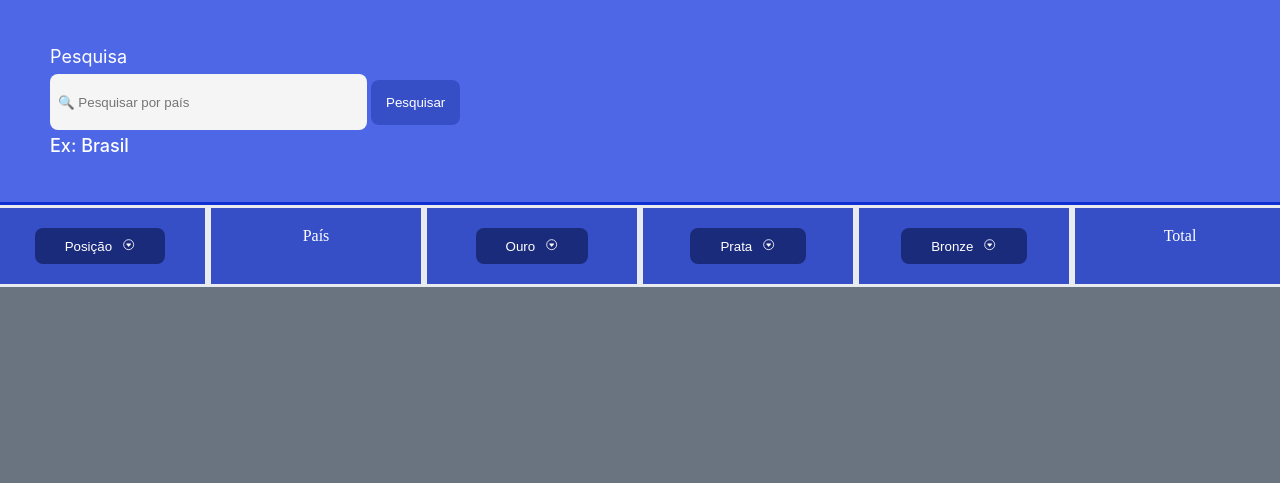
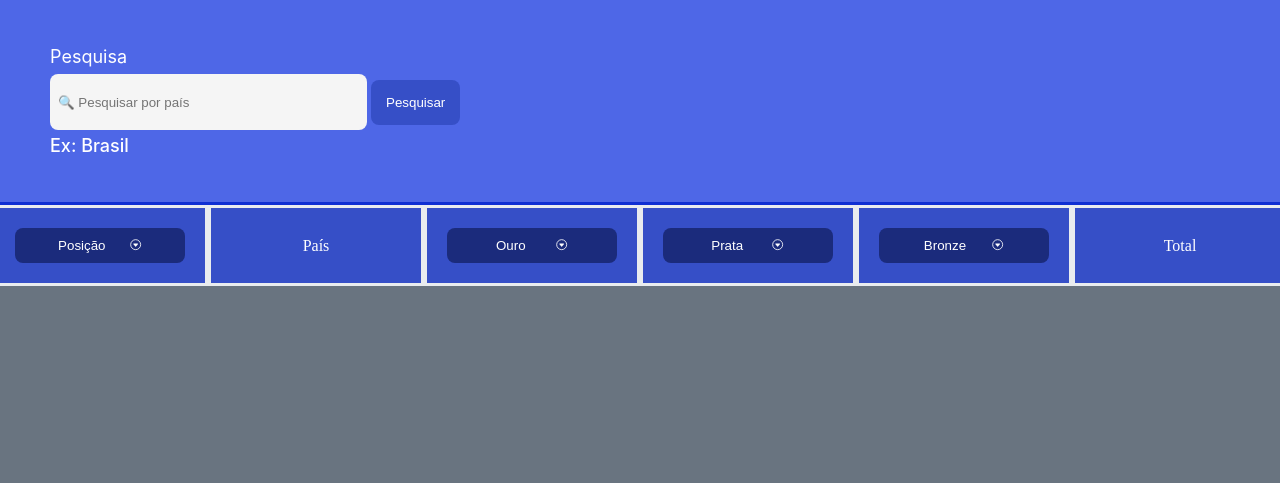
Before and after one commit to rich-dacan/Olympic_Medal_Table, a plain HTML site: page index.html in a window 1280 px wide. Shown: the part 77-560 px from the top of the page. Drawn offline with nearby package versions, Linux system fonts and the light colour scheme; no server answers.

Commit message:
style :gem: add new favicon; styles adjustments in t-header and footer

```diff
--- a/index.html
+++ b/index.html
@@ -8,7 +8,7 @@
     <link rel="stylesheet" href="src/css/style.css" />
     <link
       rel="shortcut icon"
-      href="https://kenzie.com.br/v2/assets/kenzie-icon.jpeg"
+      href="./src/img/medalha-de-ouro.png"
       type="image/x-icon"
     />
     <script
@@ -50,7 +50,7 @@
           </button>
         </th>
 
-        <th>País</th>
+        <th class="no__button">País</th>
 
         <th>
           <button class="btn__order" id="btn__gold">
@@ -79,7 +79,7 @@
           </button>
         </th>
 
-        <th>Total</th>
+        <th class="no__button">Total</th>
       </table>
     </main>
     <footer>
--- a/src/css/style.css
+++ b/src/css/style.css
@@ -19,6 +19,7 @@ header
   border-bottom: #fff 1px solid;
 
 }
+
 .search
 {
   background-color: #4e67e7;
@@ -93,9 +94,6 @@ table
 
   color: #fff;
   background-color: #697480;
-
-  /* border-bottom: #000 solid 3px; */
-
 }
 
 th
@@ -111,6 +109,10 @@ th
 
   padding: 20px;
   width: 170px;
+}
+
+.no__button {
+  align-items: center;
 }
 
 tr
@@ -139,6 +141,9 @@ td
 
 .btn__order
 {
+  display: flex;
+  justify-content: space-evenly;
+  width: 100%;
   padding: 10px;
   background-color: #1b2b7c;
   color: #fff;
@@ -160,7 +165,6 @@ td
 
 .flags
 {
-
   margin-right: 10px;
   width: 25px;
   height: 15px;
@@ -172,8 +176,6 @@ td
 
 }
 
-
-
 #rich-dacan
 {
   display: flex;
@@ -184,12 +186,13 @@ td
 
   padding: 30px;
 
+  font-size: 2.5rem;
   border-bottom: #000 solid 30px;
   border-top: #000 solid 5px;
   background-color: #fff;
   color: #000;
 
-  font-size: 2.5rem;
+  transition: all ease-in .25s;
 }
 
 #rich-dacan:hover
```
Also changed, not shown: src/img/medalha-de-ouro.png (added).
